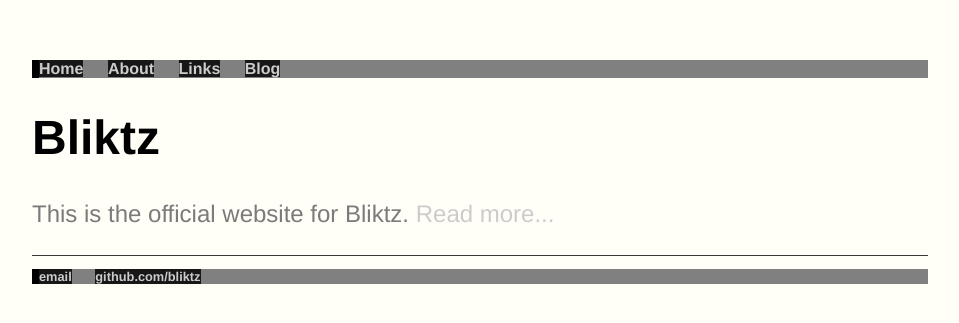
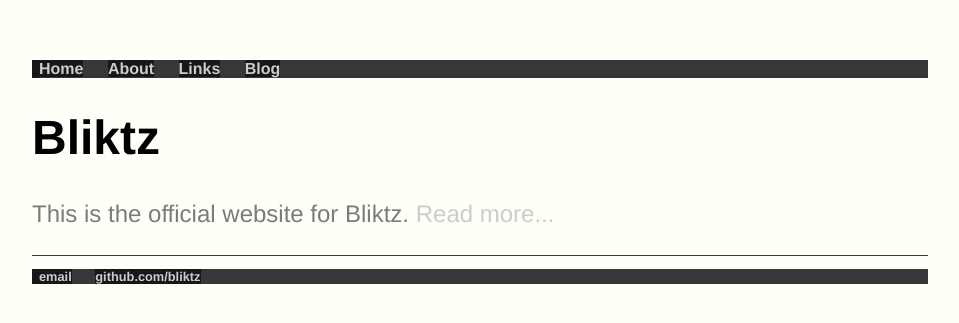
Before and after one commit to bliktz/bliktz.github.io, a Jekyll site: the page built from index.html, in a window 1280 px wide. Shown: the top 323 px of the page, without its empty margins (160-1119 px from the left). Built offline with Jekyll 4.4.1, drawn with Linux system fonts in a browser that asks for light colours.

Commit message:
Update main.css

```diff
--- a/css/main.css
+++ b/css/main.css
@@ -8,8 +8,8 @@
     padding: 0px;
     list-style: none;
     font-weight: bold;
-    border-left: 7px solid Black;
-    background-color: Grey;
+    border-left: 7px solid #171717;
+    background-color: #373737;
 }
 nav ul li, footer ul li {
     display: inline;
```
